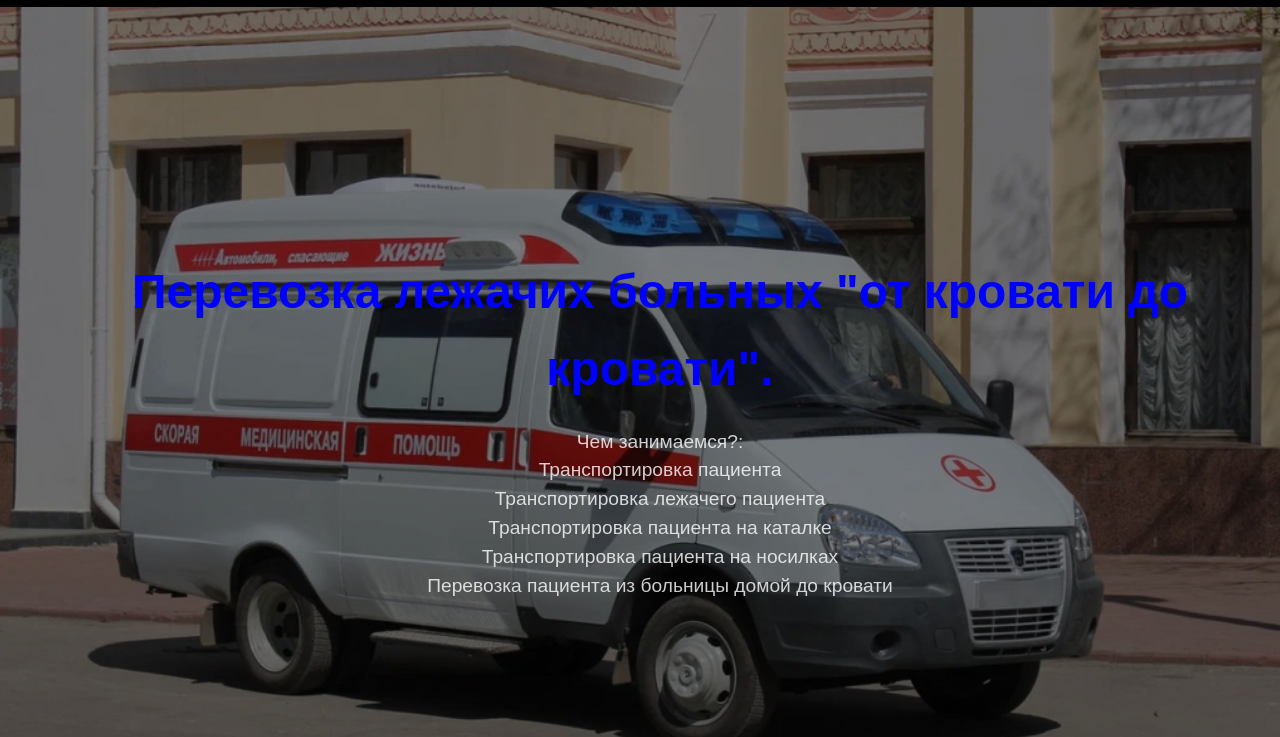
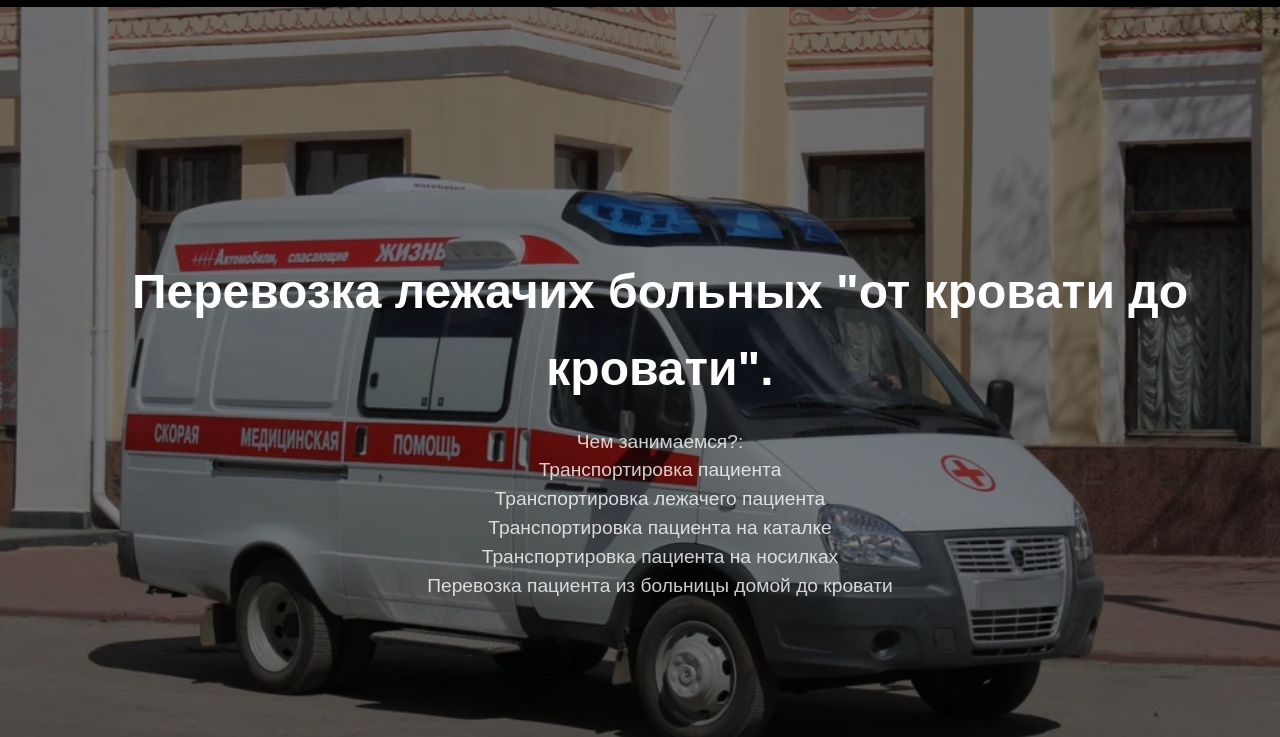
Before and after one commit to Erin1ss/testsite, a plain HTML site: page index.html in a window 1280 px wide. Shown: the part 99-836 px from the top of the page. Drawn offline with Linux system fonts and the light colour scheme.

Commit message:
Update styles.css

```diff
--- a/styles.css
+++ b/styles.css
@@ -135,7 +135,7 @@ body, h1, h2, p, a, button {
     justify-content: center;
     align-items: center;
     text-align: center;
-    color: #0000ff;
+    color: #ffffff;
     padding: 20px;
   }
 
```
